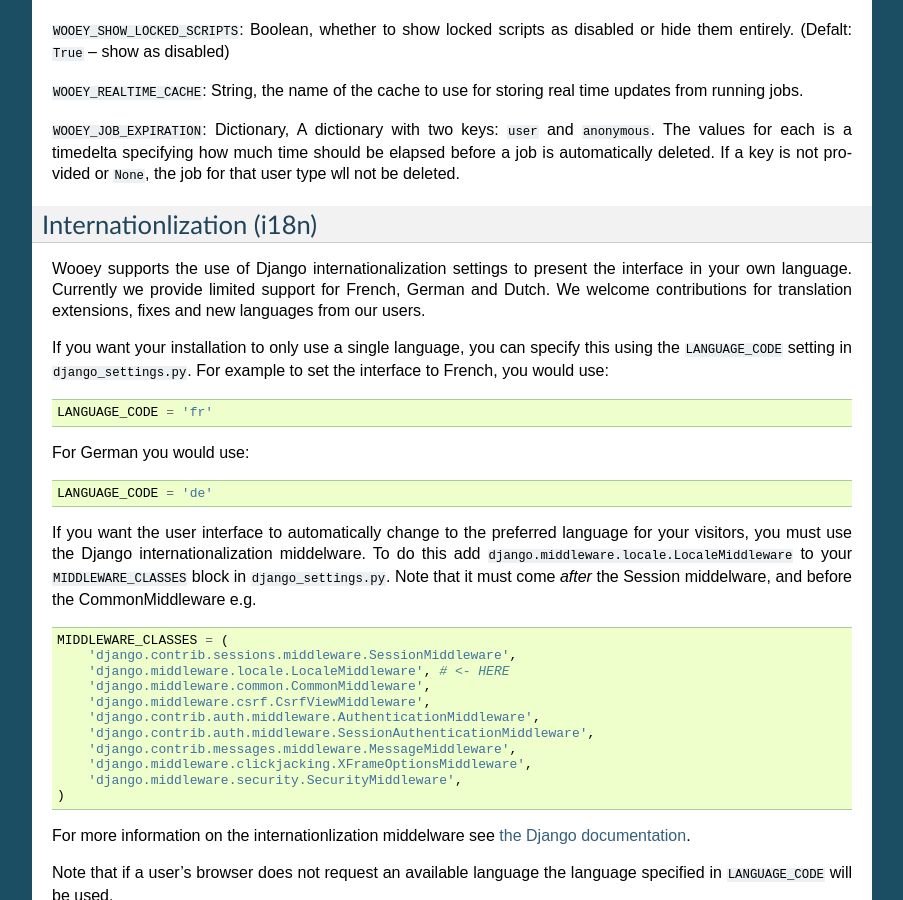
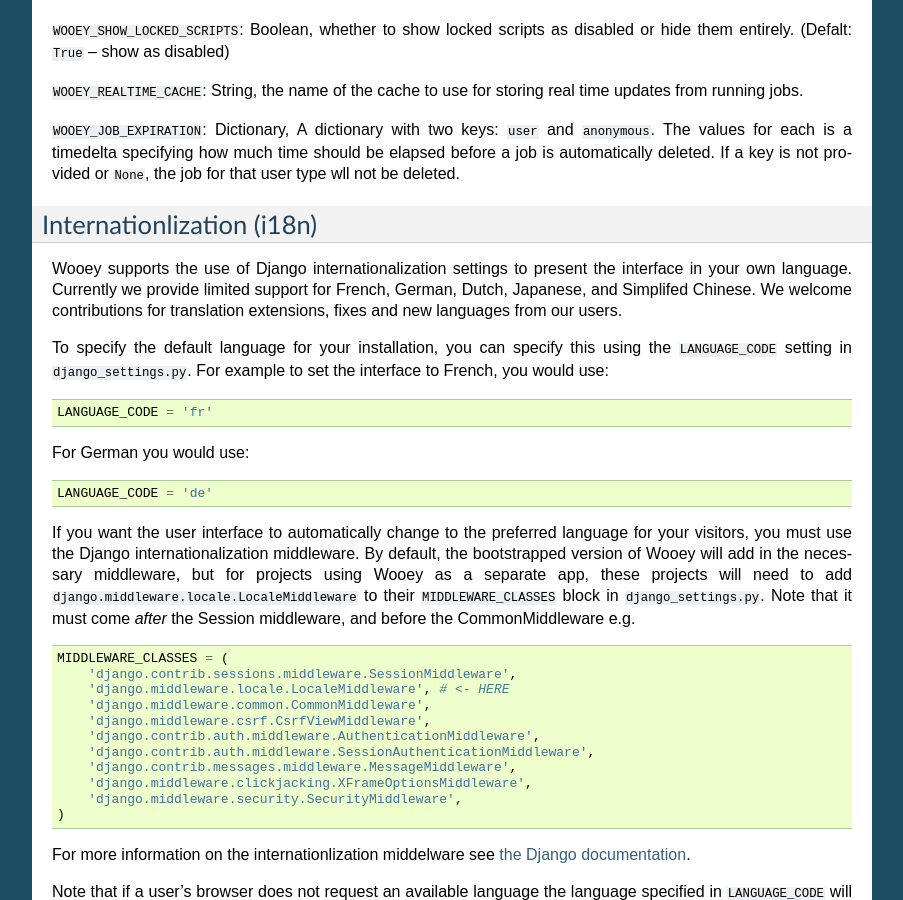
Before and after one commit to wooey/Wooey, a Sphinx documentation site: the page built from docs/configuration.rst, in a window 1280 px wide and 900 px high, scrolled down 545 px. Shown: the whole window, without its empty margins (198-1101 px from the left). Built offline with Sphinx 7.4.7, drawn with Linux system fonts in a browser that asks for light colours; pages that are not in the unit, such as notebooks, are missing from menus.

Commit message:
Update language CSS to specify max height -- update language settings in docs

```diff
--- a/docs/configuration.rst
+++ b/docs/configuration.rst
@@ -51,11 +51,11 @@
 
 Wooey supports the use of Django internationalization settings to present
 the interface in your own language. Currently we provide limited support
-for French, German and Dutch. We welcome contributions for translation
-extensions, fixes and new languages from our users.
+for French, German, Dutch, Japanese, and Simplifed Chinese. We welcome
+contributions for translation extensions, fixes and new languages from our users.
 
-If you want your installation to only use a single language, you can
-specify this using the :code:`LANGUAGE_CODE` setting in :code:`django_settings.py`.
+To specify the default language for your installation, you can specify this using
+the :code:`LANGUAGE_CODE` setting in :code:`django_settings.py`.
 For example to set the interface to French, you would use:
 
 .. code:: python
@@ -71,10 +71,12 @@
 
 
 If you want the user interface to automatically change to the preferred language
-for your visitors, you must use the Django internationalization middelware.
-To do this add :code:`django.middleware.locale.LocaleMiddleware` to your :code:`MIDDLEWARE_CLASSES`
+for your visitors, you must use the Django internationalization middleware.
+By default, the bootstrapped version of Wooey will add in the necessary middleware,
+but for projects using Wooey as a separate app, these projects will need to add
+:code:`django.middleware.locale.LocaleMiddleware` to their :code:`MIDDLEWARE_CLASSES`
 block in :code:`django_settings.py`. Note that it must come *after* the Session
-middelware, and before the CommonMiddleware e.g.
+middleware, and before the CommonMiddleware e.g.
 
 .. code:: python
 
--- a/wooey/static/wooey/css/base.css
+++ b/wooey/static/wooey/css/base.css
@@ -14,6 +14,11 @@
 
 #language-selector {
     margin-top: 6px;
+}
+
+#language-dropdown {
+    max-height: 250px;
+    overflow-y: scroll;
 }
 
 .wooey_script_thumbnail .wooey_script_icons {
```
Also changed, not shown: 1 other file.
